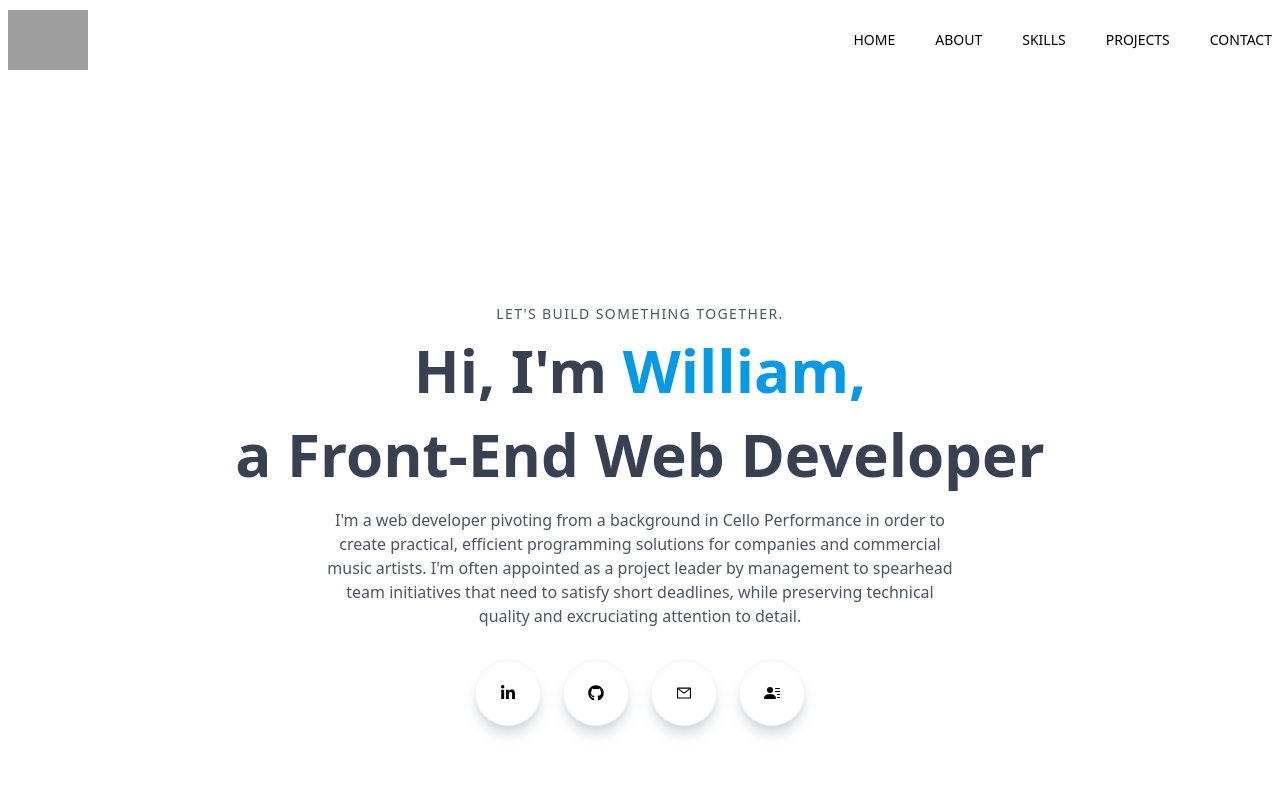
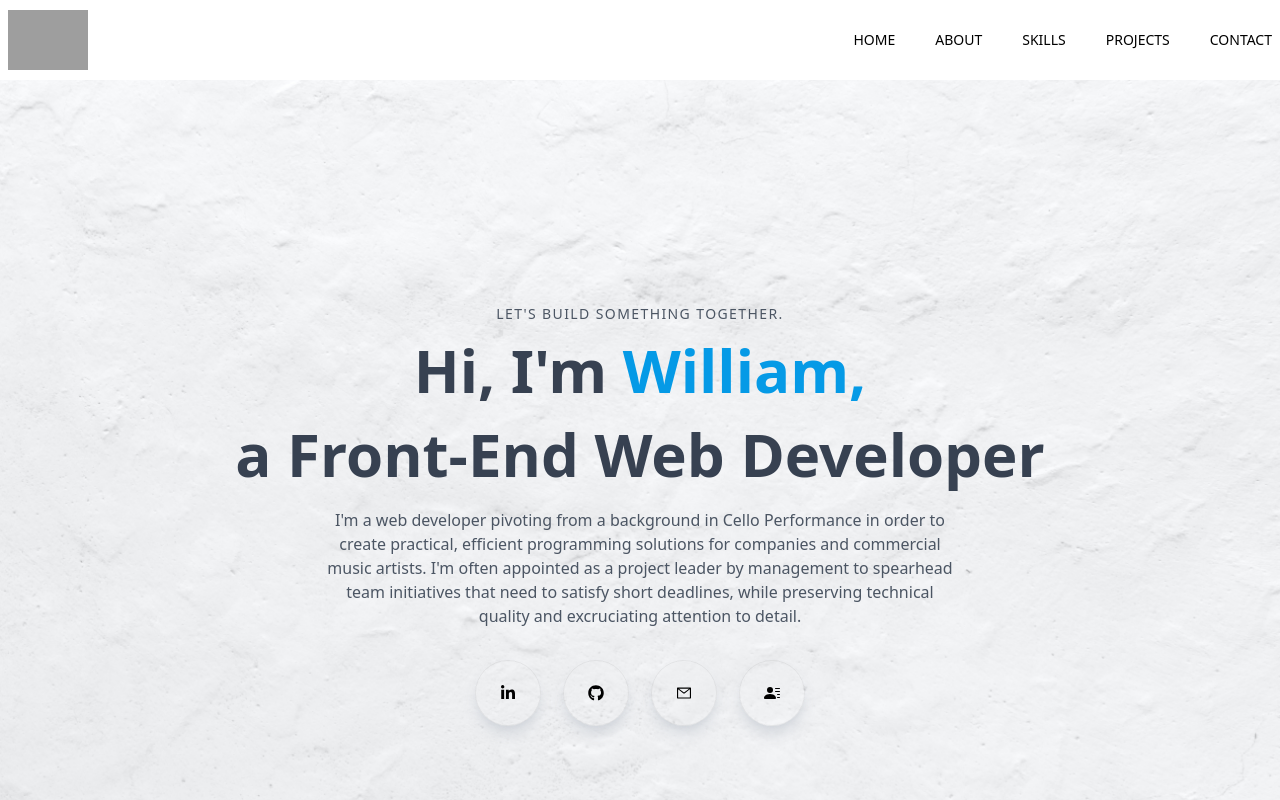
Before and after one commit to dopecello/next-portfolio, a Next.js app: page / in a window 1280 px wide. Shown: the top 800 px of the page. Built offline with nearby package versions, Linux system fonts and the light colour scheme; grey boxes are pictures that could not be loaded.

Commit message:
added fixed bg texture

```diff
--- /dev/null
+++ b/components/Background.jsx
@@ -0,0 +1,20 @@
+import React from 'react'
+import Image from 'next/image'
+import bgImg from '../public/assets/whitewall2.jpg'
+
+const Background = () => {
+
+    return (
+        <div className='fixed h-screen w-full -z-10'>
+            <Image
+                src={bgImg}
+                alt='A white wall textured by a putty knife resembling the walls of a house in Santorini'
+                fill
+                className='object-cover'
+            />
+        </div>
+    )
+
+}
+
+export default Background
--- a/pages/index.js
+++ b/pages/index.js
@@ -1,13 +1,14 @@
-import Head from 'next/head'
-import { Inter } from 'next/font/google'
-import Nav from '@/components/Nav'
-import Main from '@/components/Main'
-import About from '@/components/About'
-import Skills from '@/components/Skills'
-import Projects from '@/components/Projects'
-import Contact from '@/components/Contact'
+import Head from "next/head";
+import { Inter } from "next/font/google";
+import Nav from "@/components/Nav";
+import Main from "@/components/Main";
+import About from "@/components/About";
+import Skills from "@/components/Skills";
+import Projects from "@/components/Projects";
+import Contact from "@/components/Contact";
+import Background from "@/components/Background";
 
-const inter = Inter({ subsets: ['latin'] })
+const inter = Inter({ subsets: ["latin"] });
 
 export default function Home() {
   return (
@@ -18,6 +19,7 @@ export default function Home() {
         <meta name="viewport" content="width=device-width, initial-scale=1" />
         <link rel="icon" href="/favicon.ico" />
       </Head>
+      <Background />
       <Nav />
       <Main />
       <About />
@@ -25,5 +27,5 @@ export default function Home() {
       <Projects />
       <Contact />
     </>
-  )
+  );
 }
```
Also changed, not shown: public/assets/node-transformed.png (added), public/assets/whitewall2.jpg (added).
